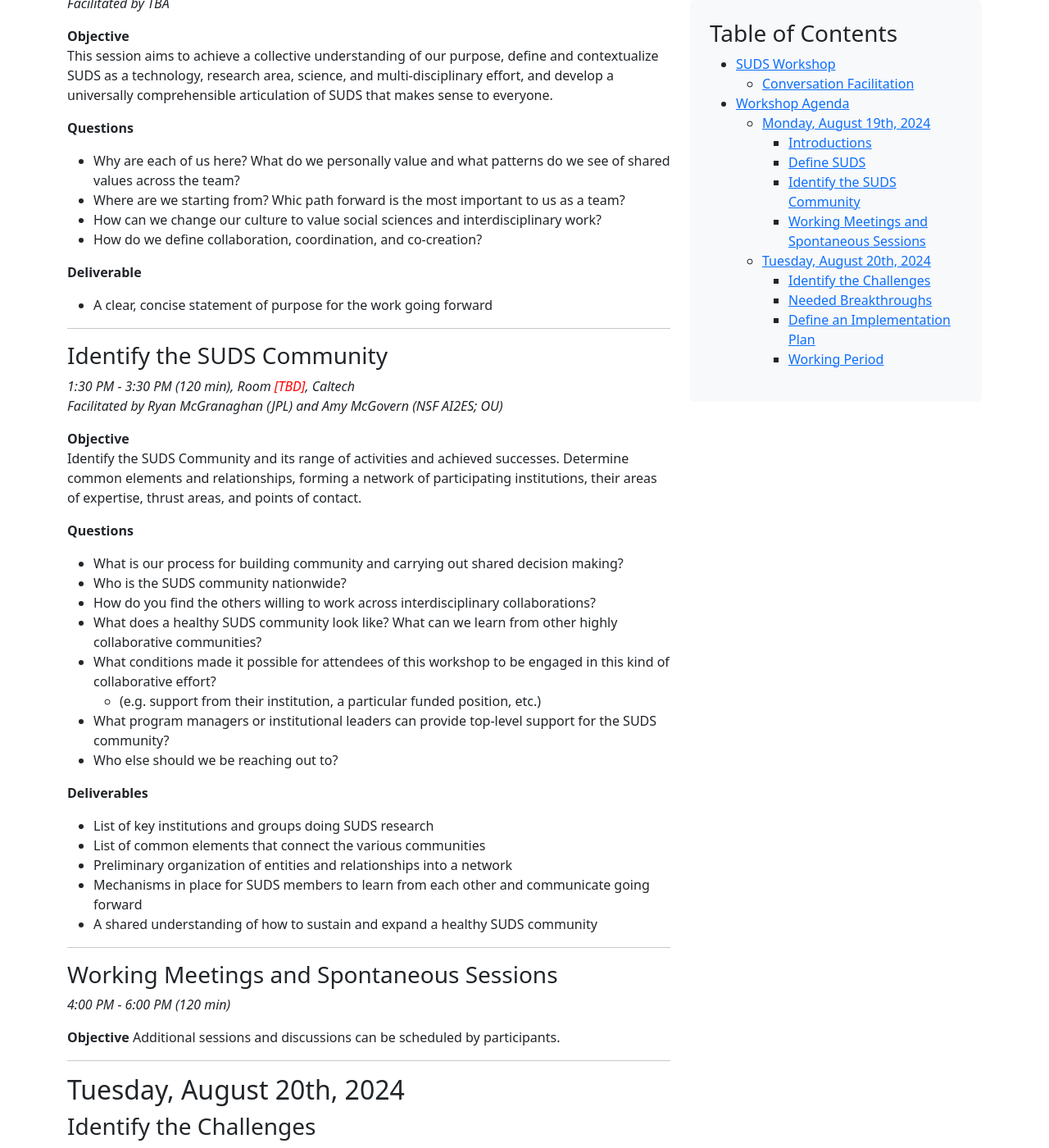
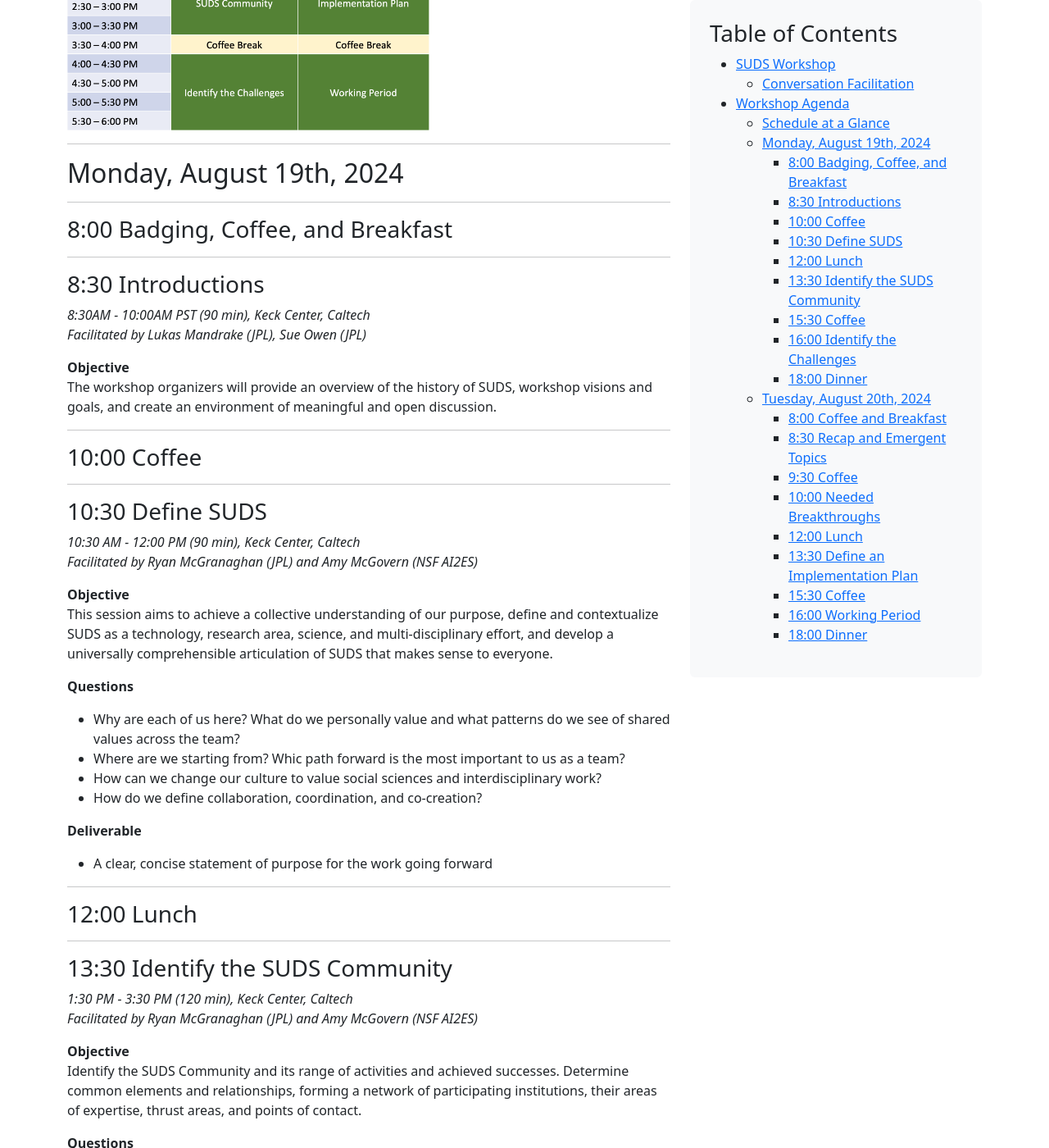
Before and after one commit to JPLMLIA/sudsconf, a Jekyll site: the page built from program/workshop.md, in a window 1280 px wide and 1400 px high, scrolled down 1194 px. Shown: the whole window at 82% size. Built offline with Jekyll 4.4.1, drawn with Linux system fonts in a browser that asks for light colours; a script that is not in the unit is left out; comment, search, counter and statistics services are not loaded; some of the changed text lies outside the part shown.

Commit message:
Finalized workshop schedule

```diff
--- a/program/workshop.md
+++ b/program/workshop.md
@@ -12,7 +12,7 @@ toc: True
 Recent interdisciplinary collaborations between physical scientists and data scientists have yielded significant advancements in both fields. In order to define, prioritize, and unify our vision for these high-value collaborations across institutions, we invite SUDS leaders across institutions to participate in this first-of-kind workshop.
 
 - **Workshop:** August 19-20th, 2023
-- **Location:** Chen, Broad, and Keck Buildings, California Institute of Technology, Pasadena, CA
+- **Location:** [Keck Center, California Institute of Technology, Pasadena, CA](https://www.kiss.caltech.edu/directions.html)
 - **Attendees:** 30 participants by invite only
 
 If you were invited, please refer to your invitation to register. If you were not invited but are still interested in contributing to this workshop, please reach out to us at [sudsconf@jpl.nasa.gov](mailto:sudsconf@jpl.nasa.gov), but space is very limited.
@@ -32,20 +32,36 @@ Please see [this page](/organizers.html) for our complete steering committee.
 
 # Workshop Agenda
 
+## Schedule at a Glance
+
+<img src="/assets/workshop-sched-glance.png" alt="Workshop Schedule" style="max-width:60%;"/>
+
+---
+
 ## Monday, August 19th, 2024
 
-### Introductions
-*8:30AM - 10:00AM PST (90 min), Room [TBD], Caltech*
-*Facilitated by Lukas Mandrake (JPL), Erika Podest (JPL)*
+---
+
+### 8:00 Badging, Coffee, and Breakfast
+
+---
+
+### 8:30 Introductions
+*8:30AM - 10:00AM PST (90 min), Keck Center, Caltech*
+*Facilitated by Lukas Mandrake (JPL), Sue Owen (JPL)*
 
 **Objective**
 The workshop organizers will provide an overview of the history of SUDS, workshop visions and goals, and create an environment of meaningful and open discussion.
 
 ---
 
-### Define SUDS
-*10:30 AM - 12:00 PM (90 min), Room [TBD], Caltech*
-*Facilitated by TBA*
+### 10:00 Coffee
+
+---
+
+### 10:30 Define SUDS
+*10:30 AM - 12:00 PM (90 min), Keck Center, Caltech*
+*Facilitated by Ryan McGranaghan (JPL) and Amy McGovern (NSF AI2ES)*
 
 **Objective**
 This session aims to achieve a collective understanding of our purpose, define and contextualize SUDS as a technology, research area, science, and multi-disciplinary effort, and develop a universally comprehensible articulation of SUDS that makes sense to everyone.
@@ -62,9 +78,13 @@ This session aims to achieve a collective understanding of our purpose, define a
 
 ---
 
-### Identify the SUDS Community
-*1:30 PM - 3:30 PM (120 min), Room [TBD], Caltech*
-*Facilitated by Ryan McGranaghan (JPL) and Amy McGovern (NSF AI2ES; OU)*
+### 12:00 Lunch
+
+---
+
+### 13:30 Identify the SUDS Community
+*1:30 PM - 3:30 PM (120 min), Keck Center, Caltech*
+*Facilitated by Ryan McGranaghan (JPL) and Amy McGovern (NSF AI2ES)*
 
 **Objective**
 Identify the SUDS Community and its range of activities and achieved successes. Determine common elements and relationships, forming a network of participating institutions, their areas of expertise, thrust areas, and points of contact.
@@ -88,19 +108,13 @@ Identify the SUDS Community and its range of activities and achieved successes.
 
 ---
 
-### Working Meetings and Spontaneous Sessions
-*4:00 PM - 6:00 PM (120 min)*
-
-**Objective**
-Additional sessions and discussions can be scheduled by participants.
+### 15:30 Coffee
 
 ---
 
-## Tuesday, August 20th, 2024
-
-### Identify the Challenges
-*8:30 AM - 10:00 AM (90 min), Room [TBD], Caltech*
-*Facilitated by Barbara Thompson (NASA GSFC) and TBA*
+### 16:00 Identify the Challenges
+*4:00 PM - 6:00 PM (120 min), Keck Center, Caltech*
+*Facilitated by Barbara Thompson (NASA GSFC) and Rajesh Gupta (UCSD)*
 
 **Objective**
 Identify the challenges to SUDS in represented institutions and communities. Articulate failure modes that have been observed and discover the underlying causes.
@@ -127,8 +141,29 @@ Identify the challenges to SUDS in represented institutions and communities. Art
 
 ---
 
-### Needed Breakthroughs
-*10:30 AM - 12:00 PM (90 min), Room [TBD], Caltech*
+### 18:00 Dinner
+
+---
+
+## Tuesday, August 20th, 2024
+
+---
+
+### 8:00 Coffee and Breakfast
+
+---
+
+### 8:30 Recap and Emergent Topics
+*8:30AM - 9:30 AM (60 min), Keck Center, Caltech*
+
+---
+
+### 9:30 Coffee
+
+---
+
+### 10:00 Needed Breakthroughs
+*10:00 AM - 12:00 PM (120 min), Keck Center, Caltech*
 *Facilitated by Chris Bard (NASA GSFC) and Erika Podest (JPL)*
 
 **Objective**
@@ -149,9 +184,13 @@ Understand what capacities need to be built to support SUDS efforts given that t
 
 ---
 
-### Define an Implementation Plan
-*1:30 PM - 3:30 PM (120 min), Room [TBD], Caltech*
-*Facilitated by Lukas Mandrake (JPL) and Amy McGovern (NSF AI2ES; OU)*
+### 12:00 Lunch
+
+---
+
+### 13:30 Define an Implementation Plan
+*1:30 PM - 3:30 PM (120 min), Keck Center, Caltech*
+*Facilitated by Lukas Mandrake (JPL) and Amy McGovern (NSF AI2ES)*
 
 **Objective**
 Define the SUDS vision and how to implement it, intra- and inter-institutionally. Establish recommendations for SUDS capacity building and organizing SUDS efforts within institutions.
@@ -176,8 +215,12 @@ Define the SUDS vision and how to implement it, intra- and inter-institutionally
 
 ---
 
-### Working Period
-*4:00 PM - 6:00 PM (120 min), Room [TBD], Caltech*
+### 15:30 Coffee
+
+---
+
+### 16:00 Working Period
+*4:00 PM - 6:00 PM (120 min), Keck Center, Caltech*
 
 **Objective**
 Finalize artifacts from the workshop for communication and socialization during the Conference.
@@ -186,3 +229,7 @@ Finalize artifacts from the workshop for communication and socialization during
 - How can we move forward?
 - What can we bring back to our institutions?
 - What core ideas should be shared to request feedback at the conference?
+
+---
+
+### 18:00 Dinner
```
Also changed, not shown: assets/workshop-sched-glance.png (added).
